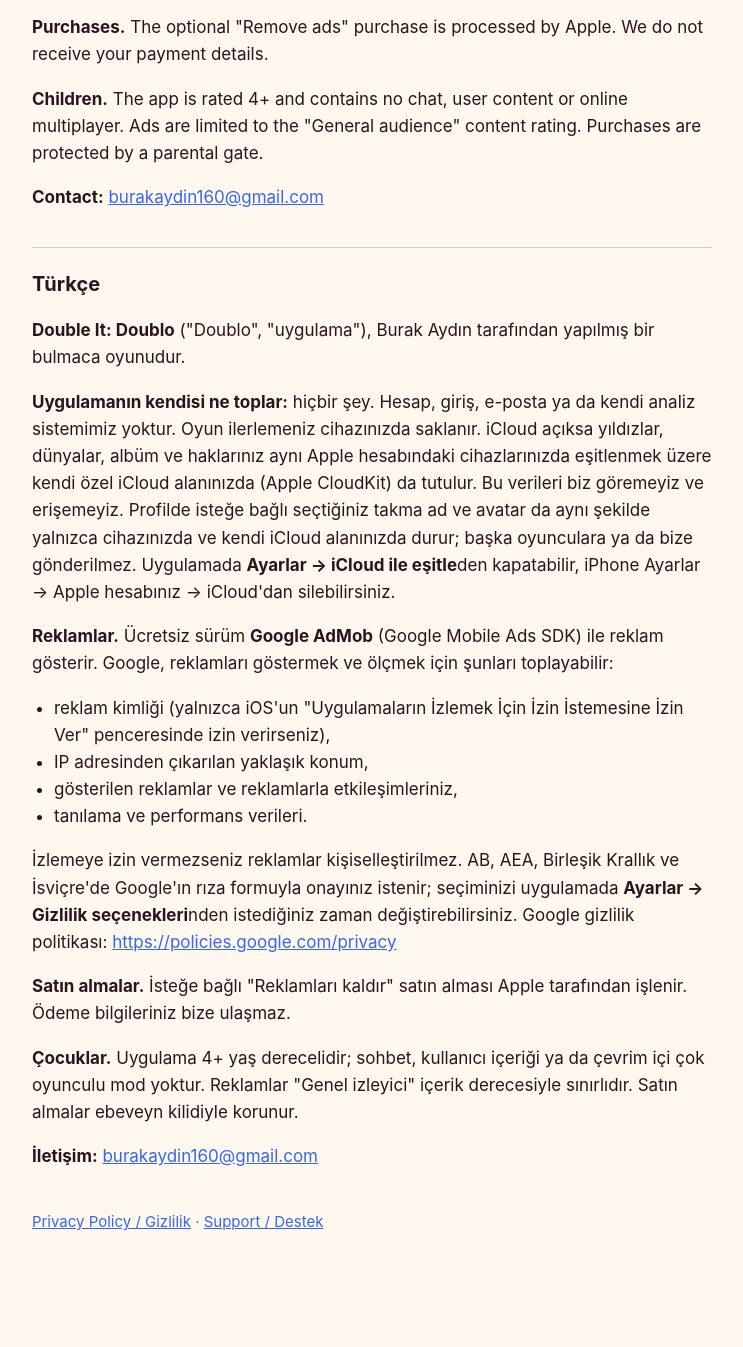
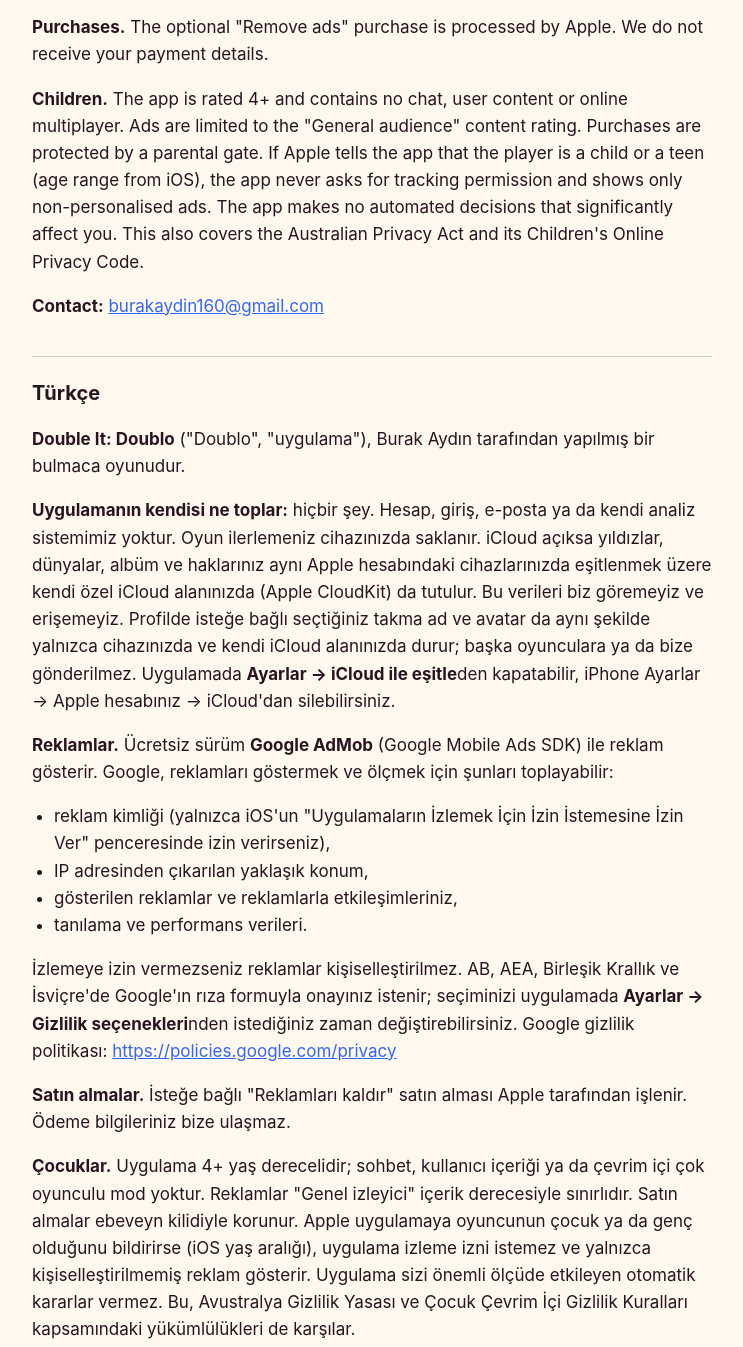
Before and after one commit to burakaydins/doublo-site, a plain HTML site: page privacy.html in a window 1280 px wide. Shown: the part 880-2227 px from the top of the page, without its empty margins (268-1011 px from the left). Before the commit the page ends 2178 px from the top, so only its background shows below. Drawn offline with Linux system fonts and the light colour scheme.

Commit message:
Gizlilik: çocuklar bölümüne yaş aralığı ve Avustralya notu
Co-Authored-By: Claude Opus 5.5 <noreply@anthropic.com>

```diff
--- a/privacy.html
+++ b/privacy.html
@@ -37,7 +37,7 @@ nav { margin-top: 40px; font-size: 15px; color: var(--muted); }
 </ul>
 <p>If you do not allow tracking, ads are not personalized. In the EU, EEA, UK and Switzerland you are asked for consent through Google's consent form, and you can change your choice anytime under <strong>Settings → Privacy options</strong> in the app. Google's privacy policy: <a href="https://policies.google.com/privacy">https://policies.google.com/privacy</a></p>
 <p><strong>Purchases.</strong> The optional "Remove ads" purchase is processed by Apple. We do not receive your payment details.</p>
-<p><strong>Children.</strong> The app is rated 4+ and contains no chat, user content or online multiplayer. Ads are limited to the "General audience" content rating. Purchases are protected by a parental gate.</p>
+<p><strong>Children.</strong> The app is rated 4+ and contains no chat, user content or online multiplayer. Ads are limited to the "General audience" content rating. Purchases are protected by a parental gate. If Apple tells the app that the player is a child or a teen (age range from iOS), the app never asks for tracking permission and shows only non-personalised ads. The app makes no automated decisions that significantly affect you. This also covers the Australian Privacy Act and its Children's Online Privacy Code.</p>
 <p><strong>Contact:</strong> <a href="mailto:burakaydin160@gmail.com">burakaydin160@gmail.com</a></p>
 <section lang="tr">
 <h2>Türkçe</h2>
@@ -52,7 +52,7 @@ nav { margin-top: 40px; font-size: 15px; color: var(--muted); }
 </ul>
 <p>İzlemeye izin vermezseniz reklamlar kişiselleştirilmez. AB, AEA, Birleşik Krallık ve İsviçre'de Google'ın rıza formuyla onayınız istenir; seçiminizi uygulamada <strong>Ayarlar → Gizlilik seçenekleri</strong>nden istediğiniz zaman değiştirebilirsiniz. Google gizlilik politikası: <a href="https://policies.google.com/privacy">https://policies.google.com/privacy</a></p>
 <p><strong>Satın almalar.</strong> İsteğe bağlı "Reklamları kaldır" satın alması Apple tarafından işlenir. Ödeme bilgileriniz bize ulaşmaz.</p>
-<p><strong>Çocuklar.</strong> Uygulama 4+ yaş derecelidir; sohbet, kullanıcı içeriği ya da çevrim içi çok oyunculu mod yoktur. Reklamlar "Genel izleyici" içerik derecesiyle sınırlıdır. Satın almalar ebeveyn kilidiyle korunur.</p>
+<p><strong>Çocuklar.</strong> Uygulama 4+ yaş derecelidir; sohbet, kullanıcı içeriği ya da çevrim içi çok oyunculu mod yoktur. Reklamlar "Genel izleyici" içerik derecesiyle sınırlıdır. Satın almalar ebeveyn kilidiyle korunur. Apple uygulamaya oyuncunun çocuk ya da genç olduğunu bildirirse (iOS yaş aralığı), uygulama izleme izni istemez ve yalnızca kişiselleştirilmemiş reklam gösterir. Uygulama sizi önemli ölçüde etkileyen otomatik kararlar vermez. Bu, Avustralya Gizlilik Yasası ve Çocuk Çevrim İçi Gizlilik Kuralları kapsamındaki yükümlülükleri de karşılar.</p>
 <p><strong>İletişim:</strong> <a href="mailto:burakaydin160@gmail.com">burakaydin160@gmail.com</a></p>
 </section>
 <nav><a href="privacy.html">Privacy Policy / Gizlilik</a> · <a href="support.html">Support / Destek</a></nav>
```
